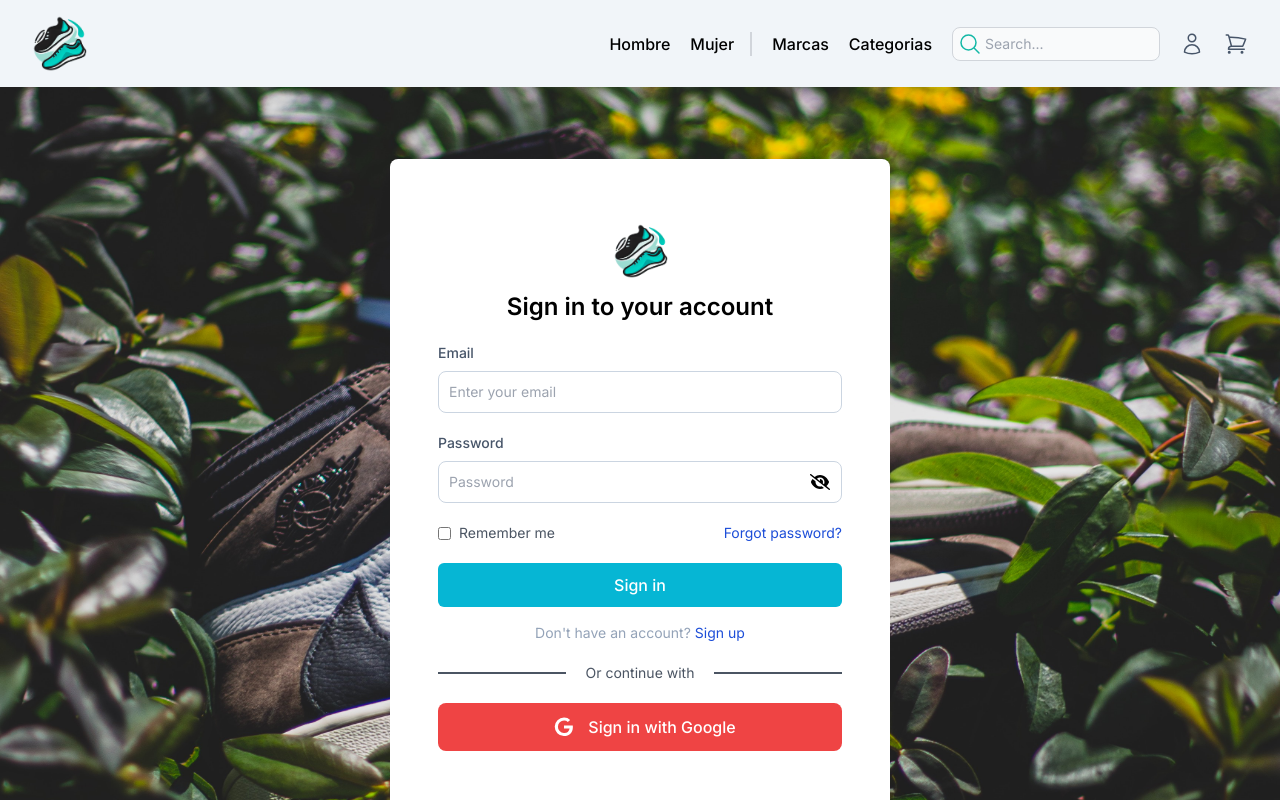
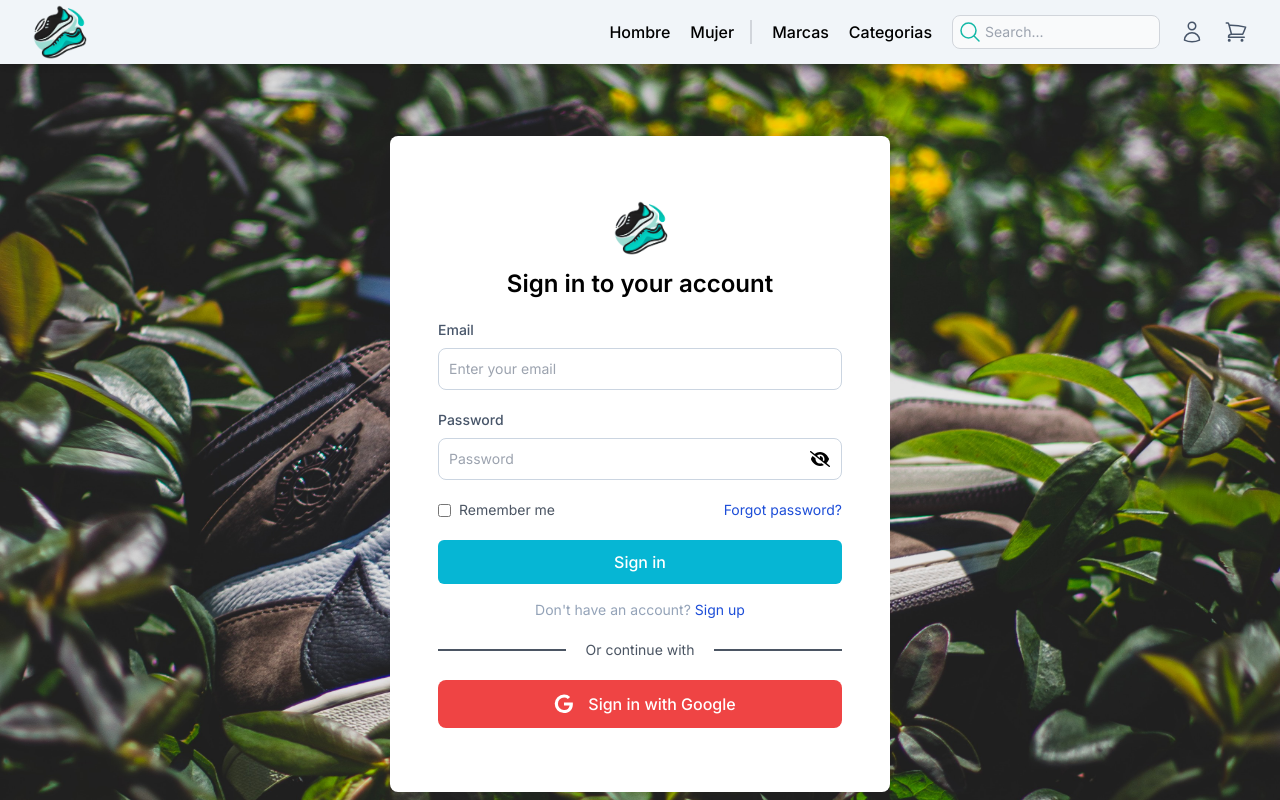
Before and after one commit to hecsolmay/walkstyle-web, a Next.js app: page /login in a window 1280 px wide. Built offline with nearby package versions, Linux system fonts and the light colour scheme.

Commit message:
fix navbar z-index

```diff
--- a/src/components/mobile-navbar.tsx
+++ b/src/components/mobile-navbar.tsx
@@ -23,7 +23,7 @@ export default function MobileNavbar () {
   }
 
   return (
-    <nav className='sticky top-0 flex h-24 min-h-[74px] w-full items-center justify-between bg-slate-100 px-4 py-2 shadow-md md:hidden md:px-8'>
+    <nav className='sticky top-0 z-50 flex h-20 w-full items-center justify-between bg-slate-100 px-4 py-2 shadow-md md:hidden md:px-8'>
 
       <MobileSideBar />
 
--- a/src/components/navbar.tsx
+++ b/src/components/navbar.tsx
@@ -8,7 +8,7 @@ import Link from 'next/link'
 export default function Navbar () {
   return (
     <>
-      <nav className="sticky top-0 hidden h-24 w-full items-center justify-between bg-slate-100 px-4 py-2 shadow-md md:flex md:px-8">
+      <nav className="sticky top-0 z-50 hidden h-16 w-full items-center justify-between bg-slate-100 px-4 py-2 shadow-md md:flex md:px-8">
 
         <Link href='/' className='ml-12 md:m-0'>
           <Image src={'/icon.webp'} width={55} height={55} alt='WalkStyle Logo' />
--- a/src/contants/navlinks.ts
+++ b/src/contants/navlinks.ts
@@ -31,7 +31,7 @@ export const dropdownLinks: NavLinks[] = [
   },
   {
     label: 'Registrarse',
-    href: '/register',
+    href: '/signup',
     divider: true
   },
   {
```
